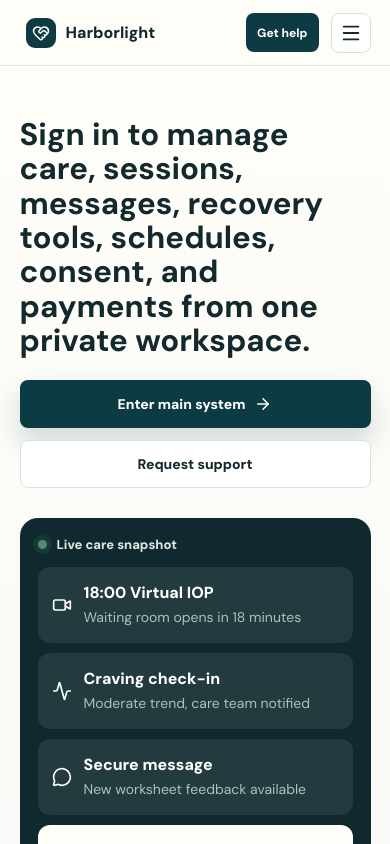
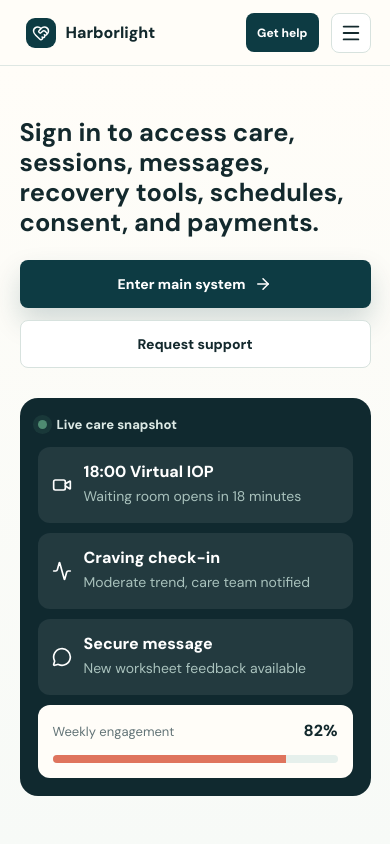
Before and after one commit to ianmuchai/Haborlight, a React (Vite) app: page / in a window 390 px wide. Shown: the top 844 px of the page. Built offline with nearby package versions, Linux system fonts and the light colour scheme.

Commit message:
Refine homepage portal instruction

```diff
--- a/src/main.jsx
+++ b/src/main.jsx
@@ -229,8 +229,9 @@ function HomePage({ navigate, session, openPortalMode }) {
   return (
     <>
       <PageHero
+        className="home-system-hero"
         kicker=""
-        title="Sign in to manage care, sessions, messages, recovery tools, schedules, consent, and payments from one private workspace."
+        title="Sign in to access care, sessions, messages, recovery tools, schedules, consent, and payments."
         text=""
         actions={<><button className="primary-button portal-primary" onClick={() => navigate(session ? 'portal' : 'login')}>{session ? 'Open dashboard' : 'Enter main system'} <ArrowRight size={18} /></button><button className="secondary-button" onClick={() => navigate('support')}>Request support</button></>}
         visual={<EngagementPanel />}
--- a/src/styles.css
+++ b/src/styles.css
@@ -453,3 +453,16 @@ h3 {
   .portal-gateway h2 { max-width: 18ch; }
   .portal-gateway button { width: 100%; justify-content: center; min-height: 46px; }
 }
+
+.home-system-hero h1 {
+  font-size: clamp(24px, 2.9vw, 38px);
+  line-height: 1.18;
+  max-width: 24ch;
+}
+
+@media (max-width: 820px) {
+  .home-system-hero h1 {
+    font-size: clamp(23px, 6.5vw, 32px);
+    max-width: 20ch;
+  }
+}
```
